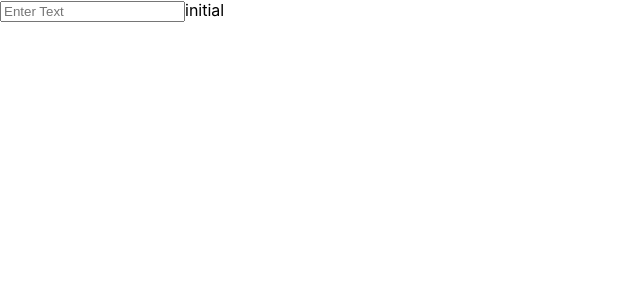
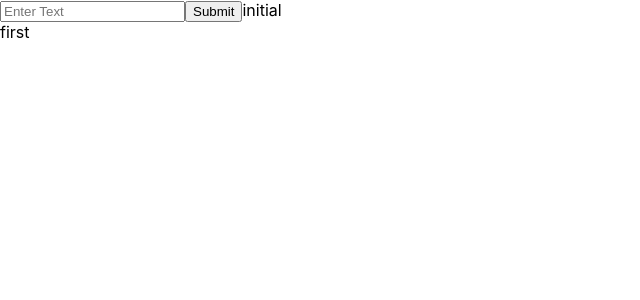
Before and after one commit to Hriday1321/Originalll, a React (Create React App) app: page /make in a window 1280 px wide. Shown: the top 300 px of the page, without its empty margins (0-640 px from the left). Built offline with nearby package versions, Linux system fonts and the light colour scheme.

Commit message:
progresss

```diff
--- a/src/components/Home.js
+++ b/src/components/Home.js
@@ -1,10 +1,11 @@
 import { Link } from "react-router-dom";
 
-function Home() {
+function Home(props) {
     return (
       <div className="Home">
           <Link to={'/make'}>Make word</Link>
           <Link to={'/guess'}>Guess word</Link>
+          {props.words}
       </div>
     )
 }
--- a/src/components/Make.js
+++ b/src/components/Make.js
@@ -1,12 +1,13 @@
 import React from 'react'
 
-export default function Make() {
+export default function Make(props) {
   const [word, makeWord] = React.useState('initial');
 
   return (
     <div className='make'>
       <input type='text' placeholder='Enter Text' onChange={ (e) => {makeWord(e.target.value)}}></input>
-      {word}
+      <button onClick={() => {props.set(word)}}>Submit</button>
+      {word} <br /> {props.words}
     </div>
   )
 }
```
